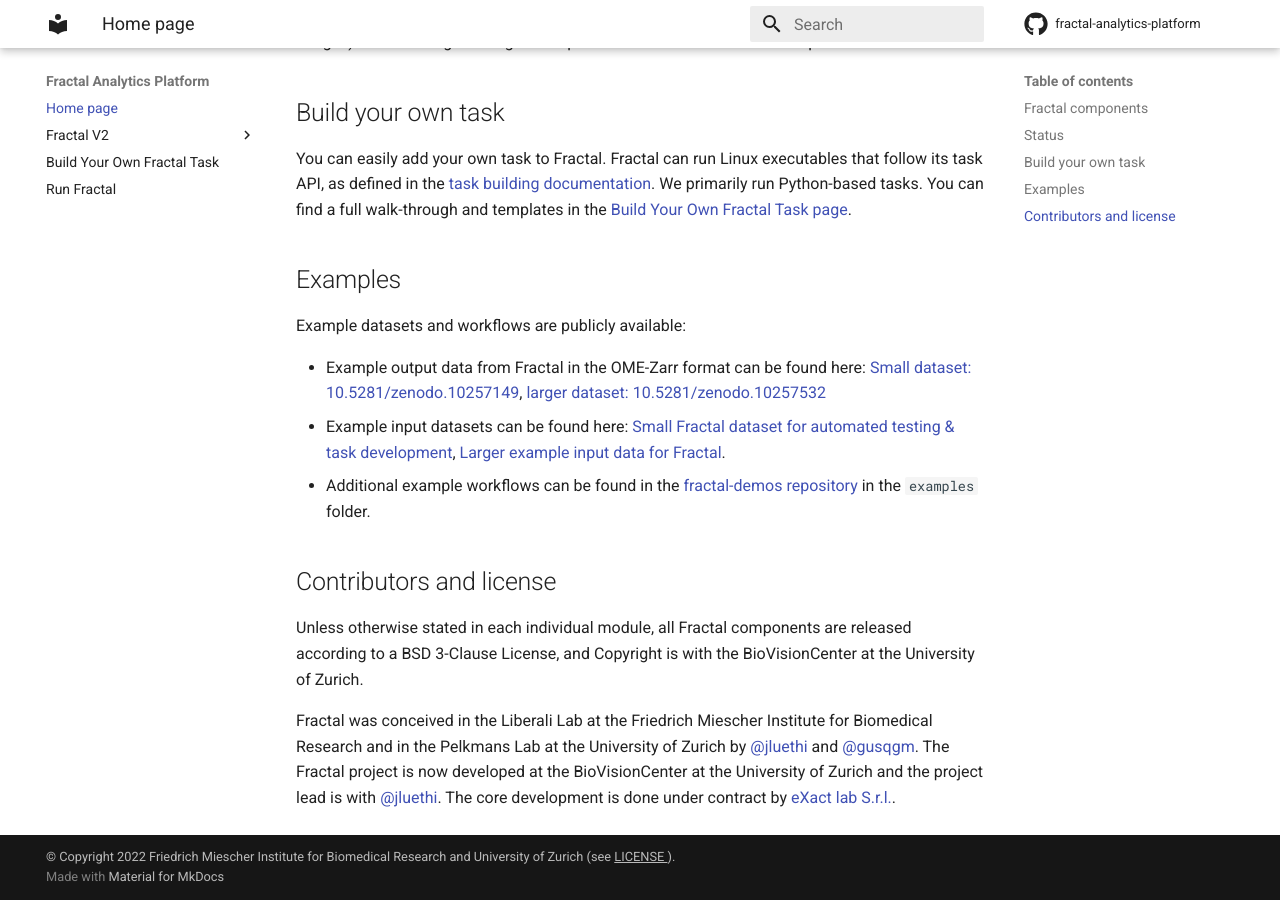
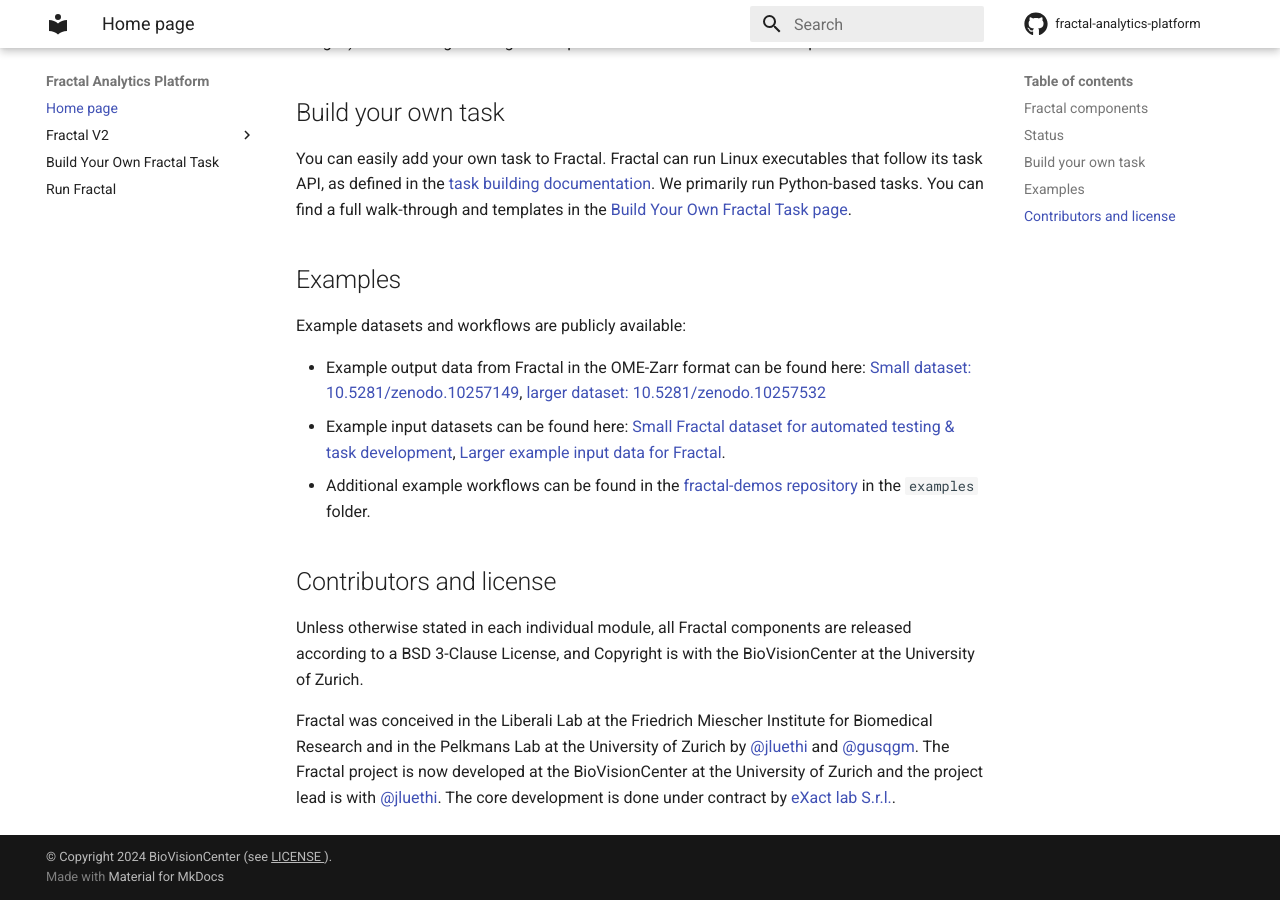
Before and after one commit to fractal-analytics-platform/fractal-analytics-platform.github.io, an MkDocs documentation site: the page built from docs/index.md, in a window 1280 px wide and 900 px high, scrolled down 1710 px. Built offline with MkDocs 1.6.1 and Material for MkDocs 9.7.7, drawn with Linux system fonts in a browser that asks for light colours.

Commit message:
Update dates, copyright & internal links

```diff
--- a/docs/index.md
+++ b/docs/index.md
@@ -31,7 +31,7 @@ Fractal is under active development. We have tasks in our core repository and in
 We're working with others to expand the number of compatible OME-Zarr converters (see e.g. [fractal-faim-hcs](https://github.com/jluethi/fractal-faim-hcs), which uses the faim-hcs converters for the MD Image Xpress), additional image processing tasks (see e.g. [APx Fractal Task Collection](https://github.com/Apricot-Therapeutics/APx_fractal_task_collection) for tasks centered around 2D image analysis and drug profiling) and additional processing tasks (e.g. the [scMultipleX package](https://github.com/fmi-basel/gliberal-scMultipleX), which contains a Fractal task to make many scikit-image based measurements in 2D and 3D, as well as organoid registration for multiplexed images). Follow along on the github repositories above and feel free to open issues.
 
 ## Build your own task
-You can easily add your own task to Fractal. Fractal can run Linux executables that follow its task API, as defined in the [task building documentation](https://fractal-analytics-platform.github.io/fractal-tasks-core/custom_task/). We primarily run Python-based tasks. You can find a full walk-through and templates in the [Build Your Own Fractal Task page](https://fractal-analytics-platform.github.io/build_your_own_fractal_task/).
+You can easily add your own task to Fractal. Fractal can run Linux executables that follow its task API, as defined in the [task building documentation](build_your_own_fractal_task.md). We primarily run Python-based tasks. You can find a full walk-through and templates in the [Build Your Own Fractal Task page](https://fractal-analytics-platform.github.io/build_your_own_fractal_task/).
 
 ## Examples
 
--- a/mkdocs.yml
+++ b/mkdocs.yml
@@ -52,9 +52,8 @@ extra_css:
   - extra.css
 
 copyright: |
-  © Copyright 2022
-  Friedrich Miescher Institute for Biomedical Research and
-  University of Zurich
+  © Copyright 2024
+  BioVisionCenter
   (see <u><a href="https://github.com/fractal-analytics-platform/fractal-analytics-platform.github.io/blob/main/LICENSE">
   LICENSE
   </a></u>).
```
Also changed, not shown: docs/build_your_own_fractal_task.md (line endings or trailing spaces), 1 other file.
